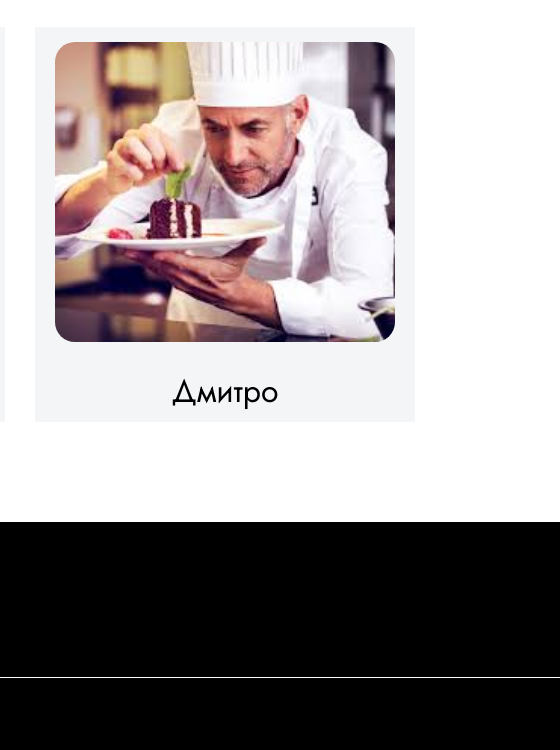
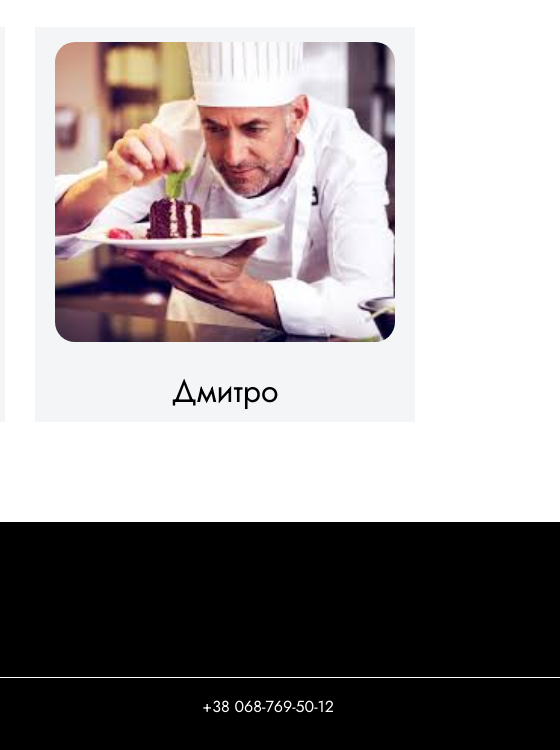
Before and after one commit to Artem-portfolio/Artem-portfolio.github.io, a plain HTML site: page lab1/cooks.html in a window 1280 px wide. Shown: the part 596-1346 px from the top of the page, 415-975 px from the left. Drawn offline with Linux system fonts and the light colour scheme; a web font is replaced by a local one.

Commit message:
Update cooks.html

```diff
--- a/lab1/cooks.html
+++ b/lab1/cooks.html
@@ -101,6 +101,7 @@
           <div class="footer__bottom">
             <div class="footer__bottom-inner">
               <div class="footer__privacy">Політика конфіденційності</div>
+               <a href="tel:" class="footer__contacts">+38 068-769-50-12 </a>
               <ul class="footer__bottom-list">
                 <a href="#!" class="footer__bottom-link">
                   <img
```
